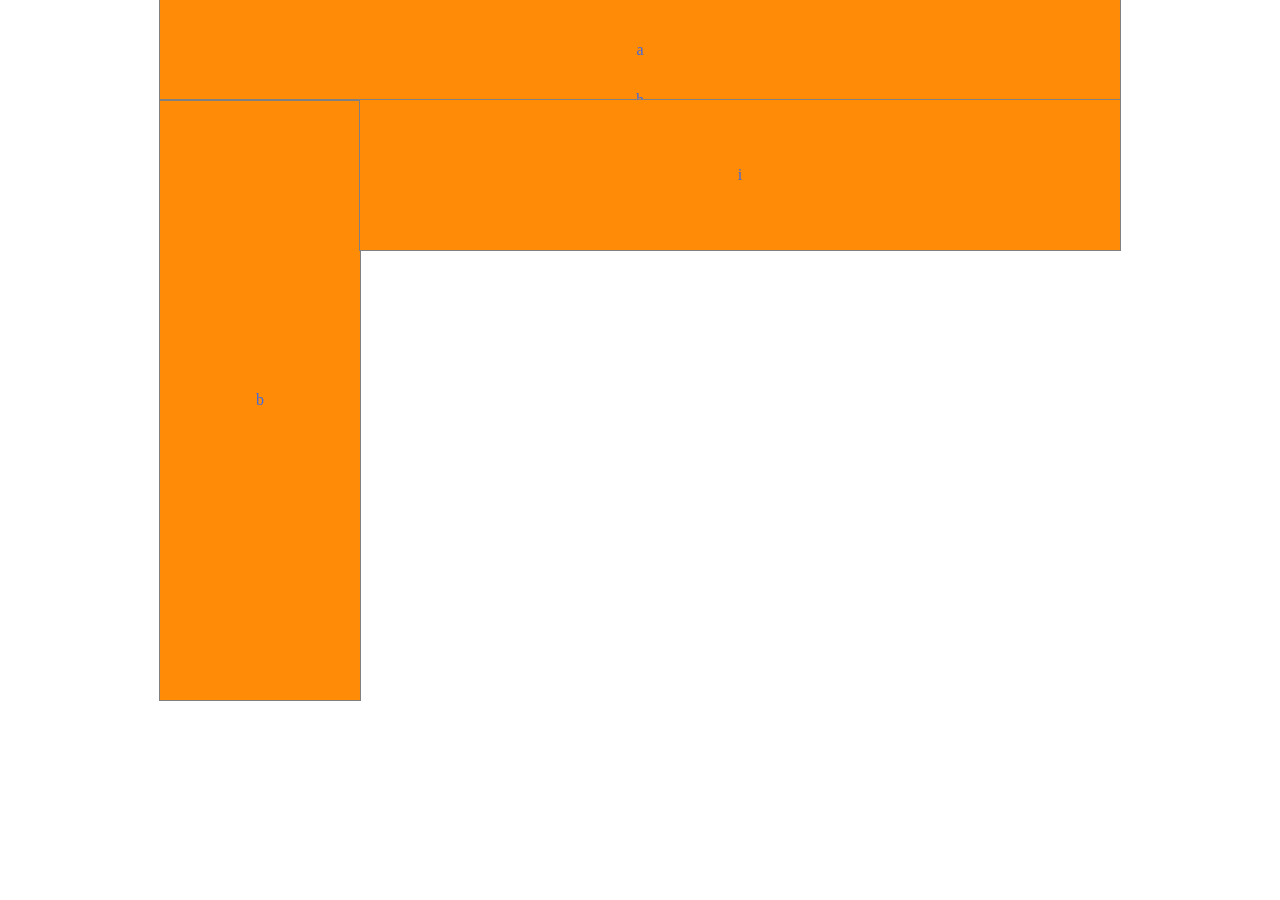
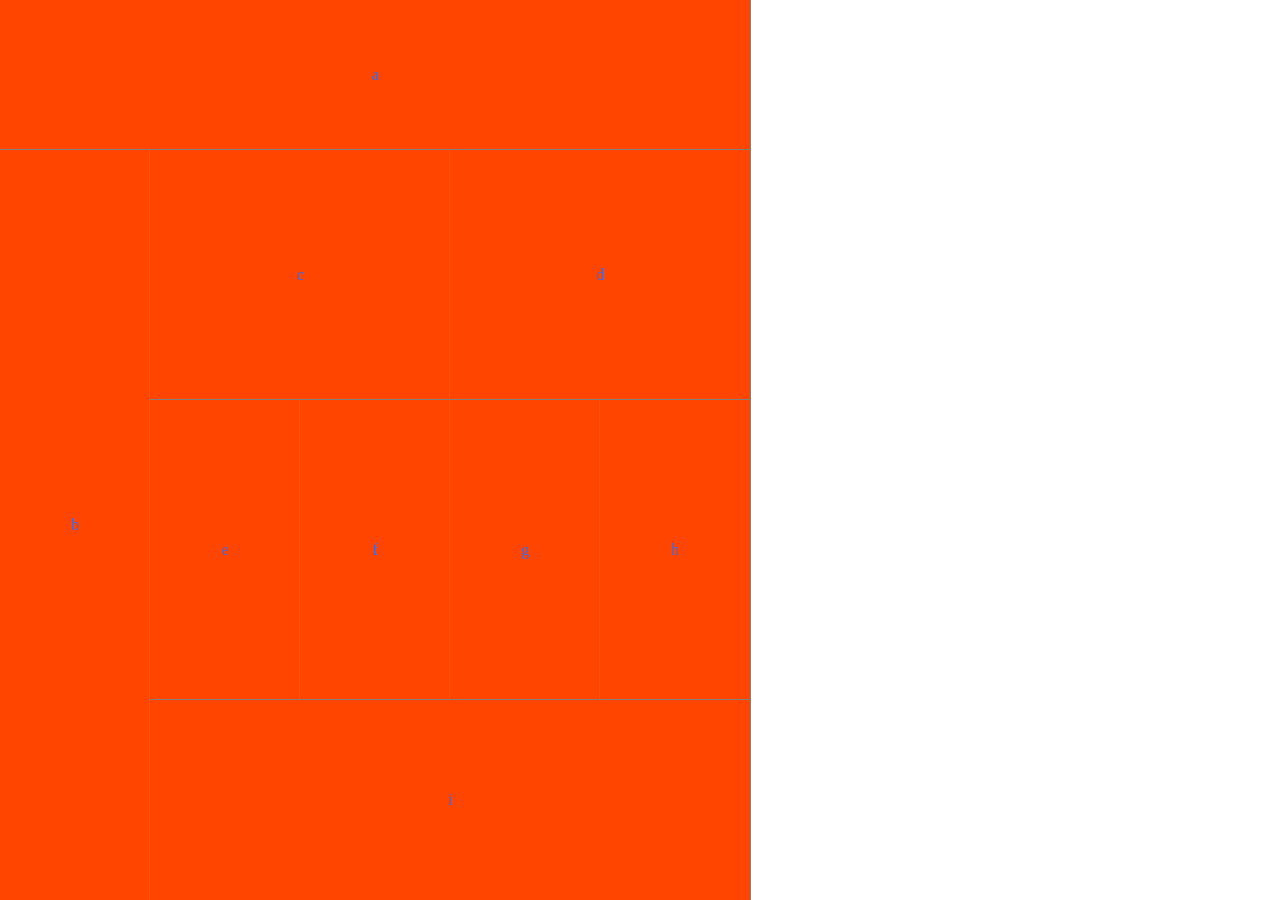
Before and after one commit to JeffLawrence1/Grid-review, a plain HTML site: page index.html in a window 1280 px wide. Before the commit the page ends 800 px from the top, so only its background shows below. Drawn offline with Linux system fonts and the light colour scheme.

Commit message:
desktop done, super easy when grid already built

```diff
--- a/css/layouts/desktop.css
+++ b/css/layouts/desktop.css
@@ -1,44 +1,64 @@
-body {
-  max-width: 960px;
-}
-
-body * {
-  background-color: rgb(255, 139, 6);
-}
-
 .container {
-  width: 100%
+  display: grid;
+  grid-template-columns: 150px 150px 150px 150px 150px;
+  grid-template-rows: auto;
+  grid-template-areas:
+  "header header header header header"
+  "aside main main main2 main2"
+  "aside tile tile2 tile3 tile4"
+  "aside footer footer footer footer";
 }
 
 .header {
-  width: 100%;
-  height: 100px;
+  grid-area: header;
+  height: 150px;
+  background-color: orangered;
 }
 
 .subNav {
-  width: 20.8333%;  /* 200 / 960 = .208333333 = 20.8333% */
-  height: 600px;
-
-  float: left;
+  grid-area: aside;
+  height: 750px;
+  background-color: orangered;
 }
 
-.main {
-  width: 39.58333%; /* 380 / 960 = .395833333 = 39.58333% */
-  height: 200px;
-
-  float: left;
+#main {
+  grid-area: main;
+  height: 250px;
+  background-color: orangered;
 }
 
-.tile {
-  width: 19.79166667%;  /* 190 / 960 = .1979166666667 = 19.79166667% */
+#main2 {
+  grid-area: main2;
   height: 250px;
+  background-color: orangered;
+}
 
-  float: left;
+#tile {
+  grid-area: tile;
+  height: 300px;
+  background-color: orangered;
+}
+
+#tile2 {
+  grid-area: tile2;
+  height: 300px;
+  background-color: orangered;
+}
+
+#tile3 {
+  grid-area: tile3;
+  height: 300px;
+  background-color: orangered;
+}
+
+#tile4 {
+  grid-area: tile4;
+  height: 300px;
+  background-color: orangered;
 }
 
 .footer {
-  width: 79.16666667%;  /* 760 / 960 = .7916666666667 = 79.16666667% */
-  height: 150px;
-
-  float: left;
+  grid-area: footer;
+  height: 200px;
+  background-color: orangered;
 }
```
